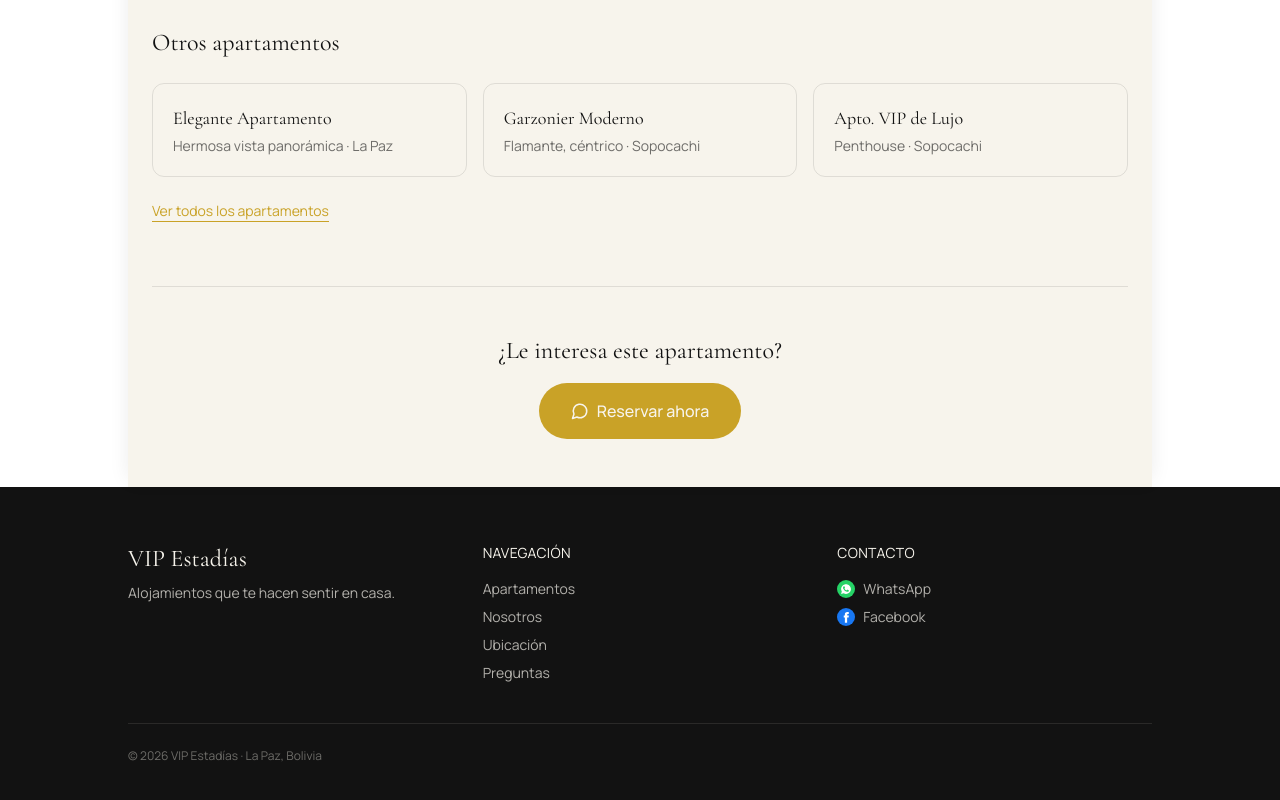
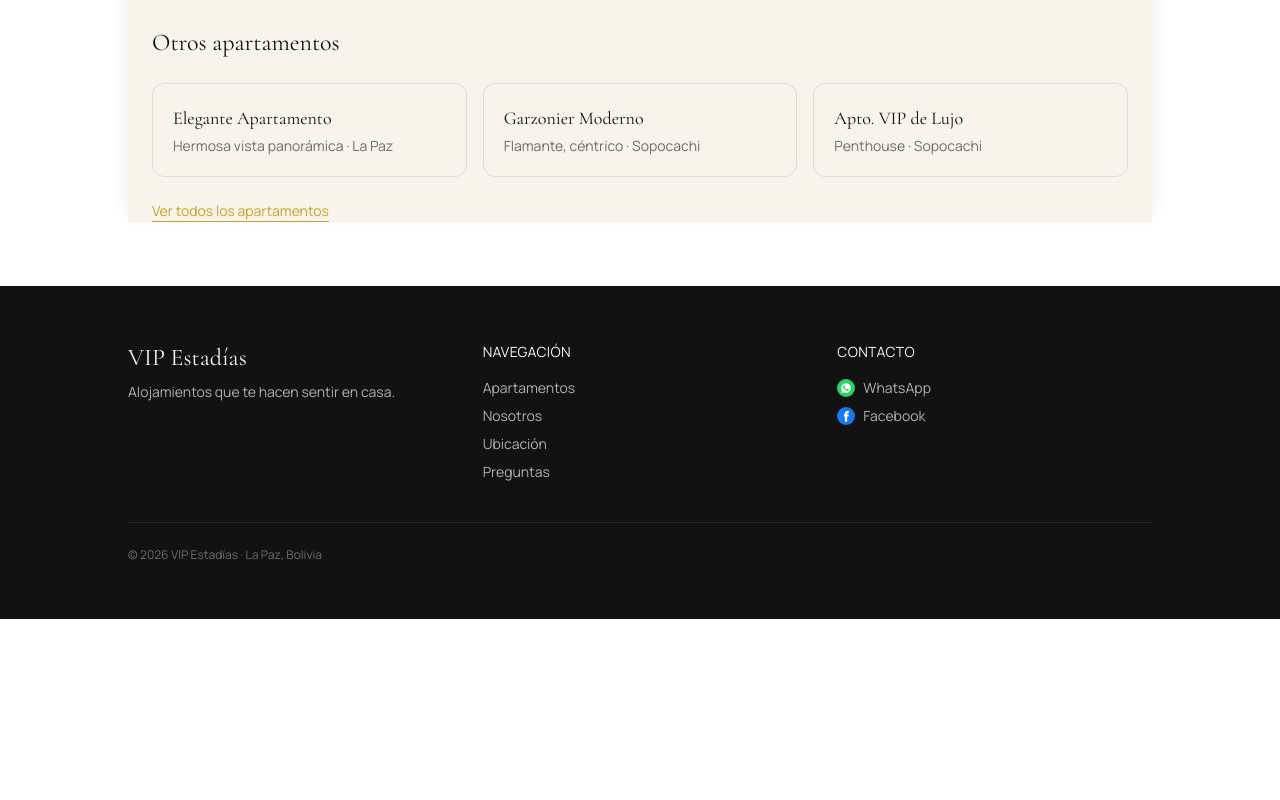
Before and after one commit to BladimirBLopez/andes-stay, a Next.js app: page /apartamentos/garzonier-premium in a window 1280 px wide. Shown: the part 5463-6263 px from the top of the page. After the commit the page ends 6082 px from the top, so only its background shows below. Built offline with nearby package versions, Linux system fonts and the light colour scheme.

Commit message:
fix: quitar sección CTA duplicada que causaba espacio en blanco

```diff
--- a/app/apartamentos/garzonier-premium/GarzonierPremiumClient.tsx
+++ b/app/apartamentos/garzonier-premium/GarzonierPremiumClient.tsx
@@ -208,20 +208,6 @@ export default function GarzonierPremium() {
           </Link>
         </div>
 
-        <div className="hidden md:block text-center py-12 border-t border-noche/10">
-          <h2 className="font-display text-2xl mb-4">
-            ¿Le interesa este apartamento?
-          </h2>
-          <a
-            href={whatsappHref}
-            target="_blank"
-            rel="noopener noreferrer"
-            className="inline-flex items-center gap-2 bg-terracota hover:bg-terracota-light transition-colors text-hueso px-8 py-4 rounded-full font-medium"
-          >
-            <MessageCircle size={18} />
-            Reservar ahora
-          </a>
-        </div>
       </div>
 
       <Footer />
```
